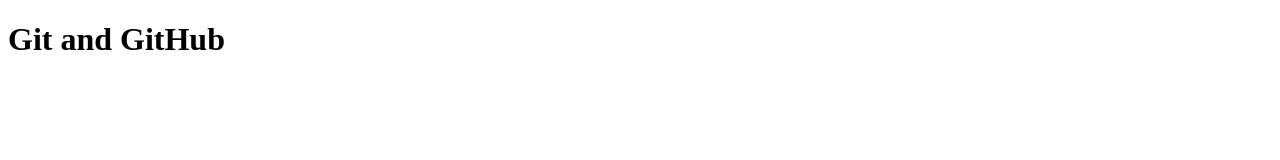
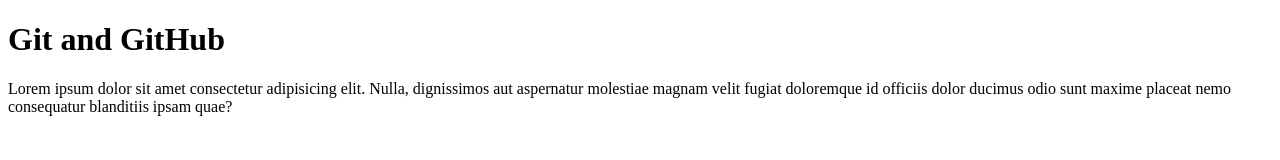
Before and after one commit to TauhidShekhar/New-File, a plain HTML site: page index.html in a window 1280 px wide. Drawn offline with Linux system fonts and the light colour scheme.

Commit message:
add new para

```diff
--- a/index.html
+++ b/index.html
@@ -7,5 +7,6 @@
 </head>
 <body>
     <h1>Git and GitHub</h1>
+    <p>Lorem ipsum dolor sit amet consectetur adipisicing elit. Nulla, dignissimos aut aspernatur molestiae magnam velit fugiat doloremque id officiis dolor ducimus odio sunt maxime placeat nemo consequatur blanditiis ipsam quae?</p>
 </body>
 </html>
```
